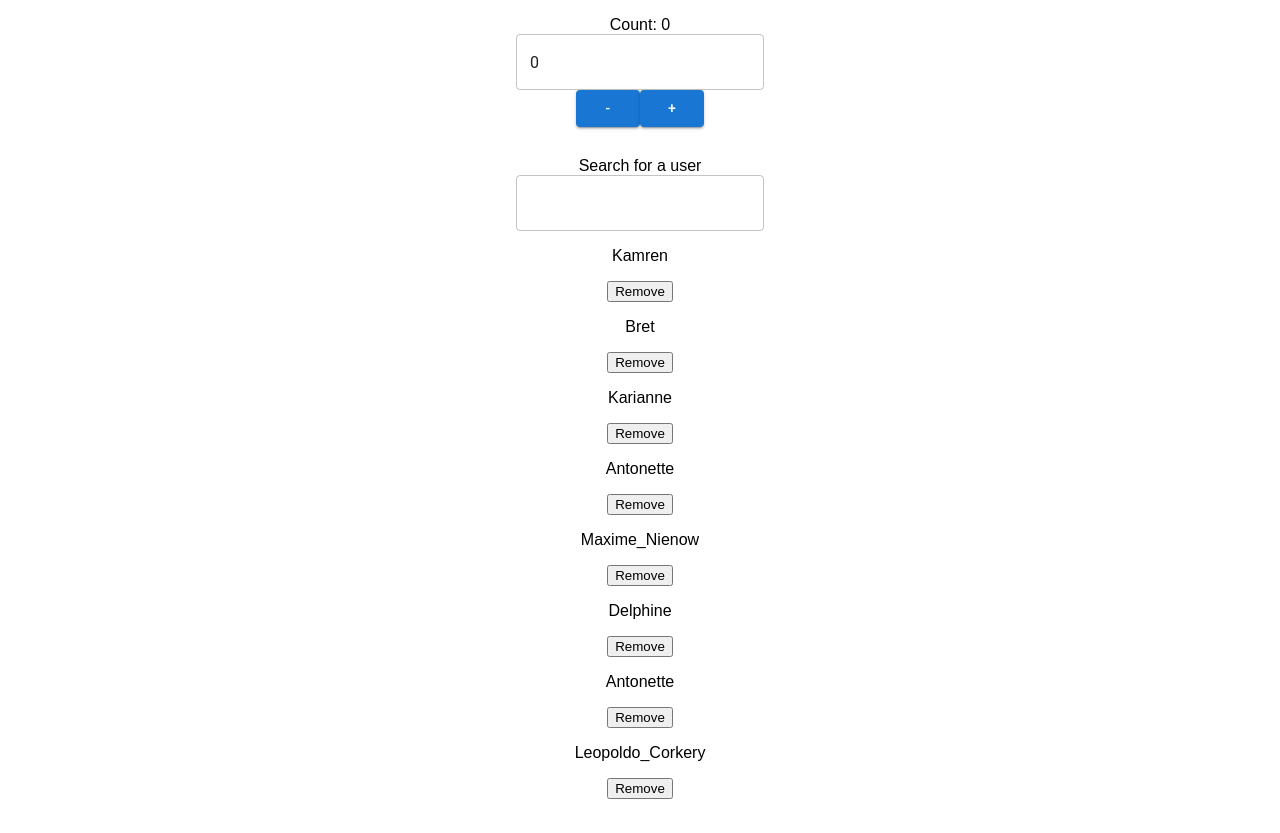
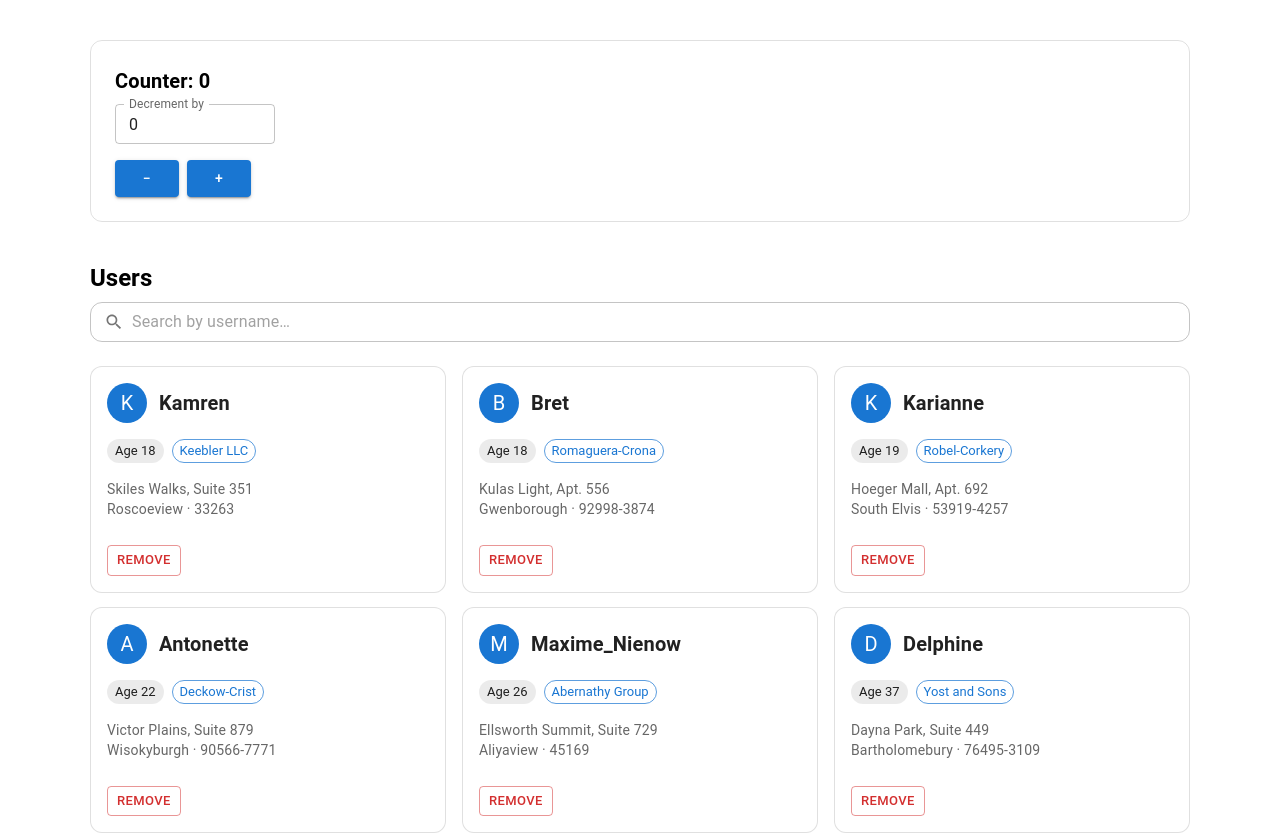
Before and after one commit to gonchar44/dsv-react-coding-exercise, a React (Vite) app: page / in a window 1280 px wide. Shown: the top 833 px of the page. Before the commit the page ends 807 px from the top, so only its background shows below. Built offline with nearby package versions, Linux system fonts and the light colour scheme.

Commit message:
feat: implement users display, search, remove/restore and component structure

```diff
--- a/src/App.tsx
+++ b/src/App.tsx
@@ -1,10 +1,7 @@
 import "./styles.css";
-import { useReducer, useState } from "react";
-import { Button, TextField } from "@mui/material";
-import users from "./data";
-import { processUsers } from "./utils/processUsers";
-import { type ProcessedUser } from "./types";
-import UserList from "./components/UserList";
+import { Box } from "@mui/material";
+import Counter from "./components/Counter";
+import UsersSection from "./components/users/UsersSection";
 
 // TODO: Remove the instructions after completing the task.
 /** Instructions
@@ -18,11 +15,11 @@ import UserList from "./components/UserList";
    ✅2.4. Sort the array (asc) by age, then by companyName
    ✅2.5. Dispatch the data to the local users state
    3. Display the users' properties using a loop in the tsx, preferably in a styled "Card" form
-   3.1. Add a "remove" button to each card - this should remove the user from the state
-   3.2. Store the removed users in a new state instance
-   3.3. Using the second input, add a method to search for a user's username with the onChange event
-   3.4. The removed users should also be found if the input is being used to search for a username
-   3.5. In the case where a removed user is shown during a search, there should be a "restore" button, which would insert the removed user back into the users array
+   ✅3.1. Add a "remove" button to each card - this should remove the user from the state
+   ✅3.2. Store the removed users in a new state instance
+   ✅3.3. Using the second input, add a method to search for a user's username with the onChange event
+   ✅3.4. The removed users should also be found if the input is being used to search for a username
+   ✅3.5. In the case where a removed user is shown during a search, there should be a "restore" button, which would insert the removed user back into the users array
    4. Extend the reducer:
    4.1. Count must always be >= 0, in all cases
    4.2. Add a case to increment count with a random number, between 1 and 10
@@ -34,41 +31,11 @@ import UserList from "./components/UserList";
    5. Provide the link to your forked repo with your answers
    */
 
-type State = { count: number };
-type Action = { type: "increment" | "decrement" };
-
-function reducer(state: State, action: Action) {
-    switch (action.type) {
-        case "increment":
-            return { count: state.count + 1 };
-        case "decrement":
-            return { count: state.count - 1 };
-        default:
-            throw new Error();
-    }
-}
-
 export default function App() {
-    const [processedUsers, _setProcessedUsers] = useState<ProcessedUser[]>(() => processUsers(users));
-    const [_numberInput] = useState(0);
-    const [_text] = useState("");
-
-    const [countState, dispatch] = useReducer(reducer, { count: 0 });
-
     return (
-        <div className="App">
-            <p style={{ marginBottom: 0 }}>Count: {countState.count}</p>
-            <TextField defaultValue={_numberInput} type="number" style={{ display: "block" }} />
-            <Button variant="contained" onClick={() => dispatch({ type: "decrement" })}>
-                -
-            </Button>
-            <Button variant="contained" onClick={() => dispatch({ type: "increment" })}>
-                +
-            </Button>
-            <p style={{ marginBottom: 0, marginTop: 30 }}>Search for a user</p>
-            <TextField defaultValue={_text} style={{ display: "block", margin: "auto" }} />
-
-            <UserList users={processedUsers} onRemove={() => {}} />
-        </div>
+        <Box sx={{ maxWidth: 1100, mx: "auto", px: 3, py: 4, display: "flex", flexDirection: "column", gap: 5 }}>
+            <Counter />
+            <UsersSection />
+        </Box>
     );
 }
--- /dev/null
+++ b/src/components/Counter.tsx
@@ -0,0 +1,44 @@
+import { useReducer, useState } from "react";
+import { Box, Button, TextField, Typography } from "@mui/material";
+
+type State = { count: number };
+type Action = { type: "increment" | "decrement" };
+
+function reducer(state: State, action: Action) {
+    switch (action.type) {
+        case "increment":
+            return { count: state.count + 1 };
+        case "decrement":
+            return { count: state.count - 1 };
+        default:
+            throw new Error();
+    }
+}
+
+export default function Counter() {
+    const [countState, dispatch] = useReducer(reducer, { count: 0 });
+    const [numberInput] = useState(0);
+
+    return (
+        <Box sx={{ p: 3, border: "1px solid", borderColor: "divider", borderRadius: 3 }}>
+            <Typography variant="h6" fontWeight={600} gutterBottom>
+                Counter: {countState.count}
+            </Typography>
+            <TextField
+                defaultValue={numberInput}
+                type="number"
+                size="small"
+                label="Decrement by"
+                sx={{ mb: 2, display: "block", width: 160 }}
+            />
+            <Box sx={{ display: "flex", gap: 1 }}>
+                <Button variant="contained" onClick={() => dispatch({ type: "decrement" })}>
+                    −
+                </Button>
+                <Button variant="contained" onClick={() => dispatch({ type: "increment" })}>
+                    +
+                </Button>
+            </Box>
+        </Box>
+    );
+}
--- a/src/components/UserCard.tsx
+++ /dev/null
@@ -1,15 +0,0 @@
-import { type ProcessedUser } from "../types";
-
-type UserCardProps = {
-    user: ProcessedUser;
-    onRemove: (id: string) => void;
-};
-
-export default function UserCard({ user, onRemove }: UserCardProps) {
-    return (
-        <div>
-            <p>{user.username}</p>
-            <button onClick={() => onRemove(user.id)}>Remove</button>
-        </div>
-    );
-}
--- a/src/components/UserList.tsx
+++ /dev/null
@@ -1,17 +0,0 @@
-import { type ProcessedUser } from "../types";
-import UserCard from "./UserCard";
-
-type UserListProps = {
-    users: ProcessedUser[];
-    onRemove: (id: string) => void;
-};
-
-export default function UserList({ users, onRemove }: UserListProps) {
-    return (
-        <div>
-            {users.map((user) => (
-                <UserCard key={user.id} user={user} onRemove={onRemove} />
-            ))}
-        </div>
-    );
-}
--- /dev/null
+++ b/src/components/users/UserCard.tsx
@@ -0,0 +1,64 @@
+import { Avatar, Box, Button, Card, CardActions, CardContent, Chip, Typography } from "@mui/material";
+import { type ProcessedUser } from "../../types";
+
+type UserCardProps = {
+    user: ProcessedUser;
+    isRemoved?: boolean;
+    onRemove: (id: string) => void;
+    onRestore: (id: string) => void;
+};
+
+export default function UserCard({ user, isRemoved = false, onRemove, onRestore }: UserCardProps) {
+    return (
+        <Card
+            variant="outlined"
+            sx={{
+                height: "100%",
+                display: "flex",
+                flexDirection: "column",
+                borderRadius: 3,
+                opacity: isRemoved ? 0.75 : 1,
+                transition: "box-shadow 0.2s, transform 0.2s",
+                "&:hover": {
+                    boxShadow: 4,
+                    transform: "translateY(-2px)",
+                },
+            }}
+        >
+            <CardContent sx={{ flexGrow: 1 }}>
+                <Box sx={{ display: "flex", alignItems: "center", gap: 1.5, mb: 2 }}>
+                    <Avatar sx={{ bgcolor: isRemoved ? "text.disabled" : "primary.main", width: 40, height: 40 }}>
+                        {user.username[0].toUpperCase()}
+                    </Avatar>
+                    <Typography variant="h6" fontWeight={600}>
+                        {user.username}
+                    </Typography>
+                </Box>
+
+                <Box sx={{ display: "flex", flexWrap: "wrap", gap: 1, mb: 2 }}>
+                    <Chip label={`Age ${user.age}`} size="small" />
+                    <Chip label={user.companyName} size="small" color="primary" variant="outlined" />
+                </Box>
+
+                <Typography variant="body2" color="text.secondary">
+                    {user.address.street}, {user.address.suite}
+                </Typography>
+                <Typography variant="body2" color="text.secondary">
+                    {user.address.city} · {user.address.zipcode}
+                </Typography>
+            </CardContent>
+
+            <CardActions sx={{ px: 2, pb: 2 }}>
+                {isRemoved ? (
+                    <Button size="small" variant="outlined" color="success" onClick={() => onRestore(user.id)}>
+                        Restore
+                    </Button>
+                ) : (
+                    <Button size="small" variant="outlined" color="error" onClick={() => onRemove(user.id)}>
+                        Remove
+                    </Button>
+                )}
+            </CardActions>
+        </Card>
+    );
+}
--- /dev/null
+++ b/src/components/users/UserList.tsx
@@ -0,0 +1,30 @@
+import { Box } from "@mui/material";
+import { type ProcessedUser } from "../../types";
+import UserCard from "./UserCard";
+
+type UserListProps = {
+    users: ProcessedUser[];
+    isRemoved?: boolean;
+    onRemove: (id: string) => void;
+    onRestore: (id: string) => void;
+};
+
+export default function UserList({ users, isRemoved = false, onRemove, onRestore }: UserListProps) {
+    return (
+        <Box
+            sx={{
+                display: "grid",
+                gridTemplateColumns: {
+                    xs: "1fr",
+                    sm: "repeat(2, 1fr)",
+                    md: "repeat(3, 1fr)",
+                },
+                gap: 2,
+            }}
+        >
+            {users.map((user) => (
+                <UserCard key={user.id} user={user} isRemoved={isRemoved} onRemove={onRemove} onRestore={onRestore} />
+            ))}
+        </Box>
+    );
+}
--- /dev/null
+++ b/src/components/users/UsersSection.tsx
@@ -0,0 +1,75 @@
+import { useState } from "react";
+import { Box, Divider, InputAdornment, TextField, Typography } from "@mui/material";
+import SearchIcon from "@mui/icons-material/Search";
+import users from "../../data";
+import { processUsers } from "../../utils/processUsers";
+import { type ProcessedUser } from "../../types";
+import UserList from "./UserList";
+
+export default function UsersSection() {
+    const [activeUsers, setActiveUsers] = useState<ProcessedUser[]>(() => processUsers(users));
+    const [removedUsers, setRemovedUsers] = useState<ProcessedUser[]>([]);
+    const [searchText, setSearchText] = useState("");
+
+    const handleRemove = (id: string) => {
+        const user = activeUsers.find((u) => u.id === id)!;
+        setActiveUsers((prev) => prev.filter((u) => u.id !== id));
+        setRemovedUsers((prev) => [...prev, user]);
+    };
+
+    const handleRestore = (id: string) => {
+        const user = removedUsers.find((u) => u.id === id)!;
+        setRemovedUsers((prev) => prev.filter((u) => u.id !== id));
+        setActiveUsers((prev) =>
+            [...prev, user].sort((a, b) => a.age - b.age || a.companyName.localeCompare(b.companyName)),
+        );
+    };
+
+    const query = searchText.trim().toLowerCase();
+    const filteredActiveUsers = query ? activeUsers.filter((u) => u.username.toLowerCase().includes(query)) : activeUsers;
+    const filteredRemovedUsers = query ? removedUsers.filter((u) => u.username.toLowerCase().includes(query)) : [];
+
+    return (
+        <Box>
+            <Typography variant="h5" fontWeight={700} gutterBottom>
+                Users
+            </Typography>
+
+            <TextField
+                value={searchText}
+                onChange={(e) => setSearchText(e.target.value)}
+                placeholder="Search by username…"
+                size="small"
+                fullWidth
+                sx={{ mb: 3, "& .MuiOutlinedInput-root": { borderRadius: 3 } }}
+                slotProps={{
+                    input: {
+                        startAdornment: (
+                            <InputAdornment position="start">
+                                <SearchIcon fontSize="small" />
+                            </InputAdornment>
+                        ),
+                    },
+                }}
+            />
+
+            <UserList users={filteredActiveUsers} onRemove={handleRemove} onRestore={handleRestore} />
+
+            {filteredRemovedUsers.length > 0 && (
+                <Box sx={{ mt: 4 }}>
+                    <Divider sx={{ mb: 3 }}>
+                        <Typography variant="body2" color="text.secondary">
+                            Removed users matching "{searchText}"
+                        </Typography>
+                    </Divider>
+                    <UserList
+                        users={filteredRemovedUsers}
+                        isRemoved
+                        onRemove={handleRemove}
+                        onRestore={handleRestore}
+                    />
+                </Box>
+            )}
+        </Box>
+    );
+}
```
